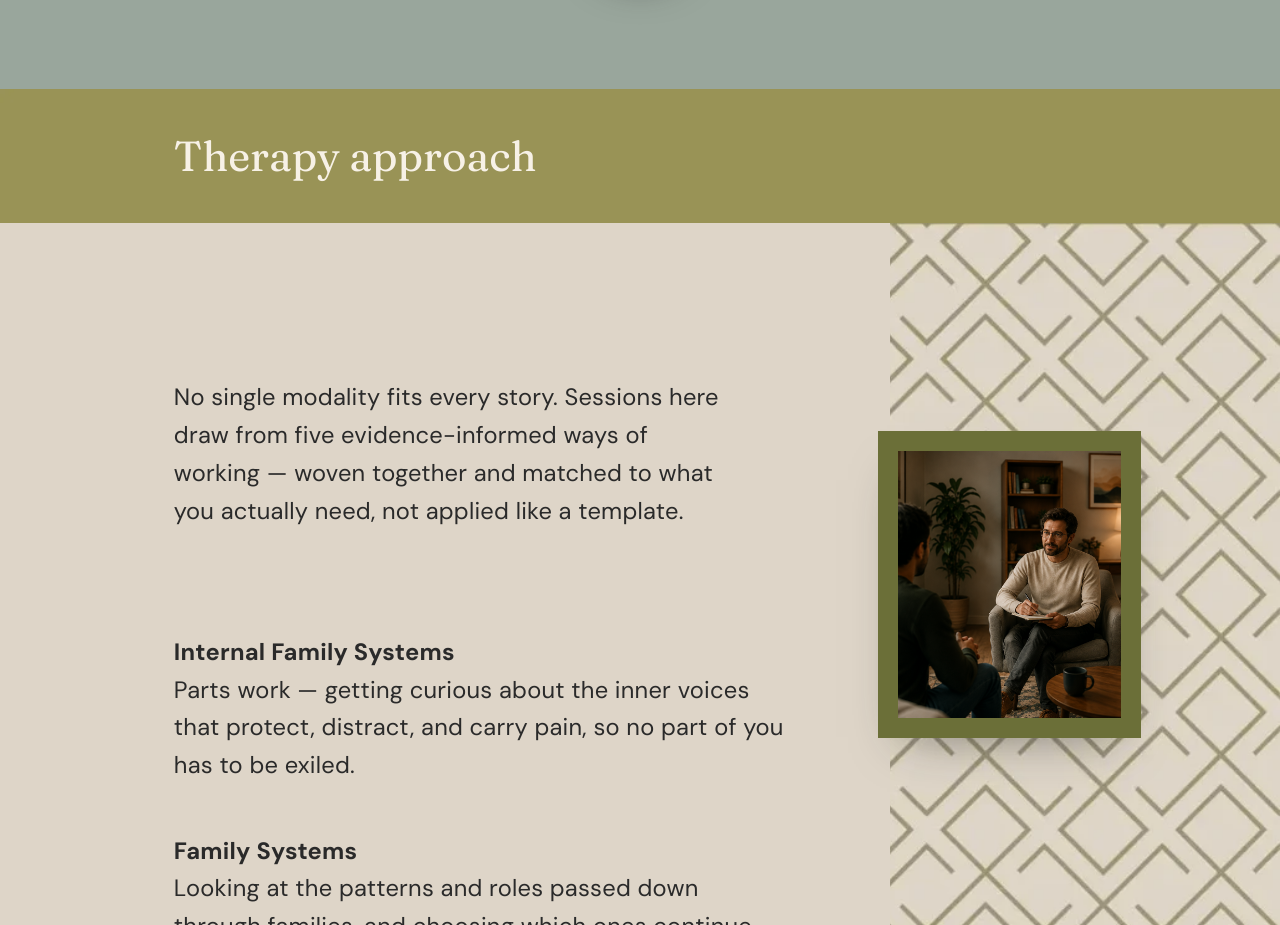
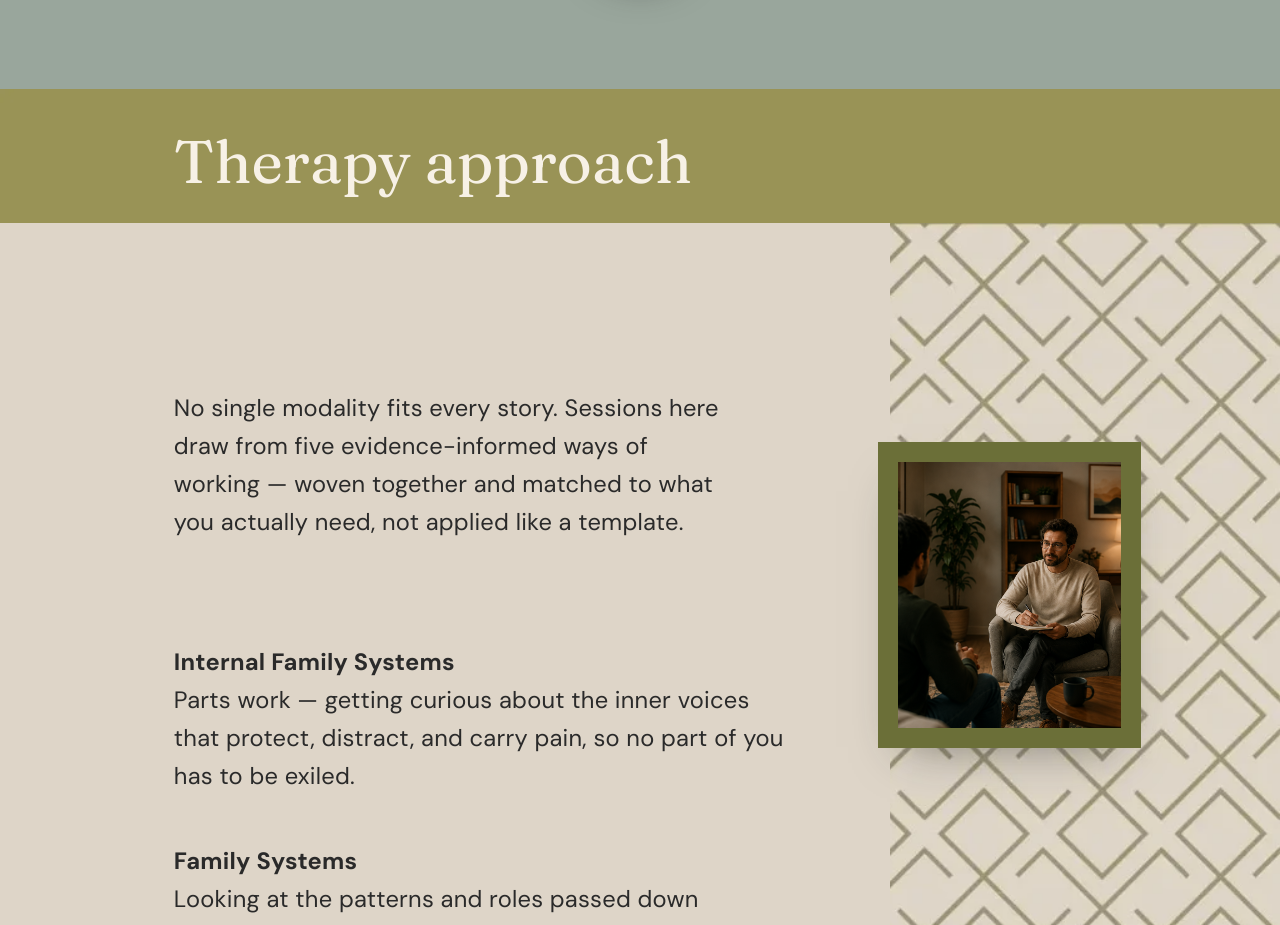
Before and after one commit to TalhaQureshi324/My_Kahani_Project, a Next.js app: page / in a window 1280 px wide. Shown: the part 5800-6725 px from the top of the page. Built offline with nearby package versions, Linux system fonts and the light colour scheme.

Commit message:
Therapy approach: enlarge heading to match Counseling Services size

```diff
--- a/components/sections/TherapyApproach.tsx
+++ b/components/sections/TherapyApproach.tsx
@@ -121,7 +121,7 @@
         }
       >
         <h2
-          className="self-center pl-[24px] font-display text-[clamp(2rem,2.2vw+1.25rem,2.625rem)] font-normal leading-[1.2] tracking-normal text-cream"
+          className="self-center pl-[24px] font-display text-3xl font-normal leading-[1.2] tracking-normal text-cream md:text-5xl lg:text-6xl"
           style={{ gridArea: "2 / 3 / 4 / 18" }}
         >
           {approaches.bannerTitle}
@@ -160,7 +160,7 @@
 
       {/* Mobile <768px: stacked fluid layout, same typography */}
       <div className="relative z-10 mx-auto flex w-full max-w-[calc(1500px+8vw)] flex-col px-[4vw] pb-16 pt-6 md:hidden">
-        <h2 className="font-display text-[clamp(2rem,2.2vw+1.25rem,2.625rem)] font-normal leading-[1.2] tracking-normal text-cream">
+        <h2 className="font-display text-3xl font-normal leading-[1.2] tracking-normal text-cream md:text-5xl lg:text-6xl">
           {approaches.bannerTitle}
         </h2>
         <p className={`${bodyText} mt-6`}>{approaches.intro}</p>
```
